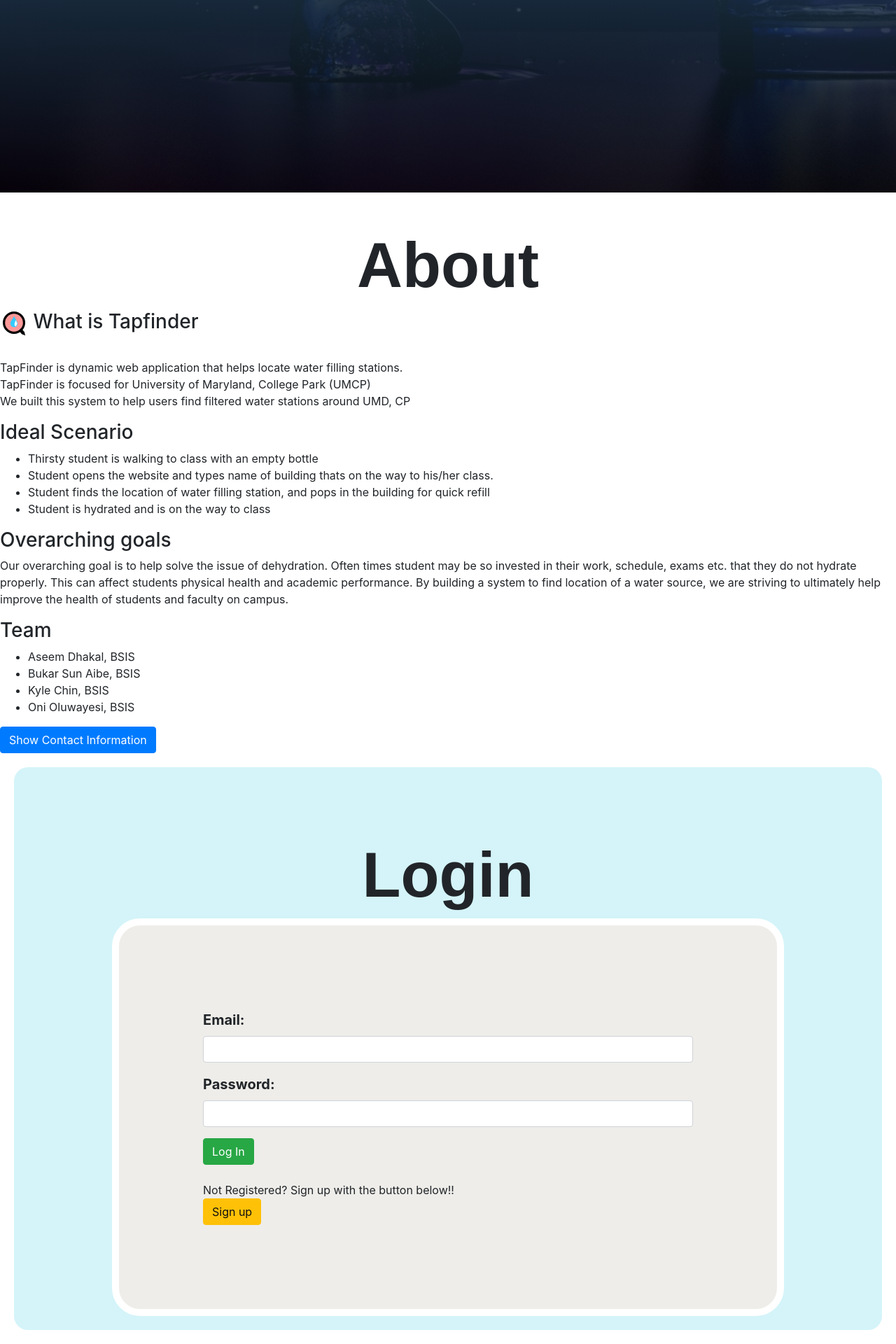
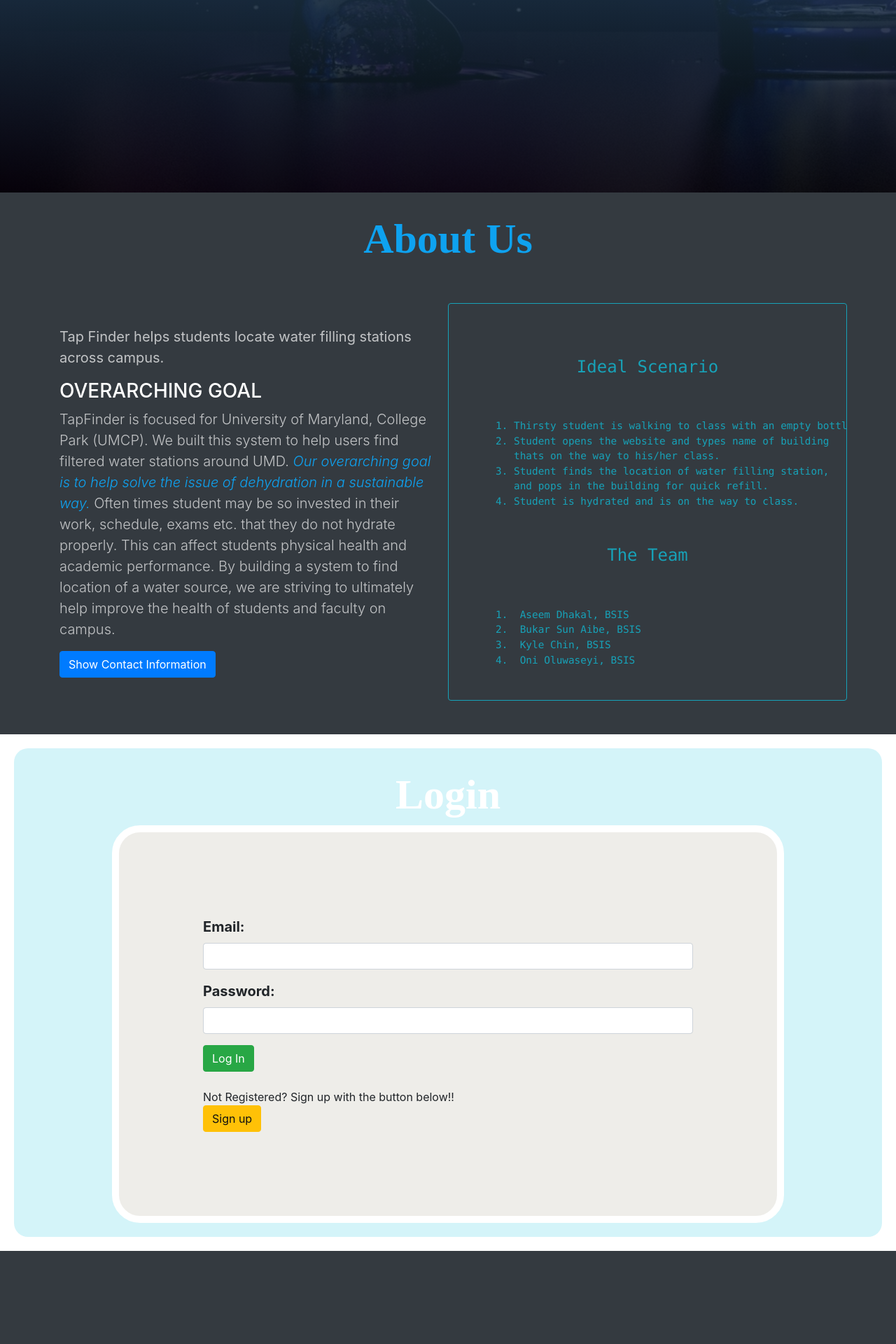
Before and after one commit to bsalibe/tapfinder, a PHP site: page /tapfinder.php in a window 1280 px wide. Shown: the part 979-2899 px from the top of the page at 70% size. After the commit the page ends 2766 px from the top, so only its background shows below. Run offline with PHP 8.4, Linux system fonts and the light colour scheme; some libraries are stand-ins or nearby versions.

Commit message:
about page done

```diff
--- a/buildingsearch.php
+++ b/buildingsearch.php
@@ -4,7 +4,7 @@
 $con = MySQLi_connect(
    "localhost", //Server host name.
    "root", //Database username.
-   "root", //Database password.
+   "Olomitt1", //Database password.
    "inst377" //Database name or anything you would like to call it.
 
 );
--- a/tapfinder.css
+++ b/tapfinder.css
@@ -10,16 +10,25 @@
 }
 
 #about {
-	padding-top: 50px;
-	background-color: white;
+	background: -webkit-linear-gradient(rgba(100,181,246 ,1), rgba(0,0,0,0.8)),
+  	 url(about.jpeg) 0% 0%/cover
+;
+	background: -o-linear-gradient(rgba(91, 20, 234, 1.), rgba(0,0,0,0.8)),
+  	 url(about.jpeg) 0% 0%/cover
+;
+	background: linear-gradient(rgba(43, 211, 174, 1.), rgba(0,0,0,0.8)),
+  	 url(about.jpeg) 0% 0%/cover
+;
+	padding-top: 30px;
+	/*background-color: white;*/
 }
 #login {
-	padding-top: 100px;
+	padding-top: 30px;
 	background-color: #D4F4F9;
 }
 
 #account {
-	padding-top: 100px;
+	padding-top: 30px;
 	background-color: #D4F4F9;
 	padding-bottom: 100px;
 }
@@ -38,8 +47,9 @@
 
 h1{
 	text-align: center;
-	font-family: sans-serif;
-	font-size: 90px;
+	font-family: comic;
+	font-size: 60px;
+	color: white;
 	font-weight: bolder;
 }
 
@@ -114,17 +124,22 @@ button{
 	background-color: white;
 }
 .align-search{
+	display: flex;
+	justify-content: center;
 	padding-left: 450px;
 	padding-top: 50px;
 	vertical-align: middle;
 	width: 750px;
+
 }
 .main-head{
+	font-size: 90px;
+	font-family: sans-serif;
 	padding-top: 150px;
 }
-img.resize {
-    width:540px; /* you can use % */
-    height: auto;
+.align-center{
+	display: flex;
+	justify-content: center;
 }
 a:hover {
 	text-decoration: underline;
@@ -132,3 +147,16 @@ a:hover {
 #message{
 	size: 100px;
 }
+#container{
+	display: flex;
+	justify-content: center;
+}
+.fill-80-viewport {
+  min-height: 80vh
+}
+.text-white-70 {
+  color: rgba(255,255,255,0.7)
+}
+.text-white-40 {
+  color: rgba(255,255,255,0.4)
+}
--- a/tapfinder.php
+++ b/tapfinder.php
@@ -54,7 +54,7 @@
   </a>
   <ul class="navbar-nav">
      <li class="nav-item">
-      <a class="nav-link" href="#home">HOME</a>
+      <a class="nav-link" href="#introduction">HOME</a>
    </li>
    <li class="nav-item">
       <a class="nav-link" href="#about">ABOUT</a>
@@ -67,8 +67,8 @@
 
 
 <!-- HOME PAGE-->
-<section id="introduction">
-   <div class="container"">
+<section id="introduction" align-items-center>
+   <div class="container">
       <h1 class= "text-white main-head">Tap Finder <span style="color: red">UMD</span></h1>
          <div class="input-group align-search" id= "response_form">
                <input type="text" id="search" class="form-control" name="building_name" placeholder="Enter building name..." aria-label="Search for..." autofocus="autofocus">
@@ -85,45 +85,41 @@
 
   </div>
 
-
-
 </section>
 
 <!-- ABOUT PAGE -->
 
-<section id ="about">
-   <h1> About </h1>
-   <h3> <img src="logo.svg" alt="Logo" style="width:40px"> What is Tapfinder</h3> </br>
-   <p>
-      TapFinder is dynamic web application that helps locate water filling stations.</br>
-      TapFinder is focused for University of Maryland, College Park (UMCP)</br>
-      We built this system to help users find filtered water stations around UMD, CP</br>
-   </p>
-   <h3>Ideal Scenario</h3>
-   <ul>
-      <li>Thirsty student is walking to class with an empty bottle</li>
-      <li>Student opens the website and types name of building thats on the way to his/her class.</li>
-      <li>Student finds the location of water filling station, and pops in the building for quick refill</li>
-      <li>Student is hydrated and is on the way to class</li>
-
-   </ul>
-   <h3>Overarching goals</h3>
-   <p>Our overarching goal is to help solve the issue of dehydration. Often times student may be so invested in their work, schedule, exams etc. that they do not hydrate properly. This can affect students physical health and academic performance. By building a system to find location of a water source, we are striving to ultimately help improve the health of students and faculty on campus.</p>
-
-   <h3>Team</h3>
-   <ul>
-      <li>Aseem Dhakal, BSIS</li>
-      <li>Bukar Sun Aibe, BSIS</li>
-      <li>Kyle Chin, BSIS</li>
-      <li>Oni Oluwayesi, BSIS</li>
-   </ul>
-
-   <!-- Button to Open the Modal -->
+<section id="info-2" class="bg-dark">
+<h1 style="padding-top: 30px; color: #0EA2F0FF"> About Us</h1>
+ <div class="container">
+   <div class="row align-items-center fill-80-viewport">
+     <div class="col-12 col-md-6 my-5 order-2 order-md-1">
+       <p class="lead text-white-70"><strong>Tap Finder helps students locate water filling stations across campus.</strong></p>
+       <h3 class="text-uppercase text-white">Overarching Goal</h3>
+       <p class="lead text-white-70">TapFinder is focused for University of Maryland, College Park (UMCP).
+      We built this system to help users find filtered water stations around UMD. <em><span style="color: #0EA2F0FF">Our overarching goal is to help solve the issue of dehydration in a sustainable way.</span></em> Often times student may be so invested in their work, schedule, exams etc. that they do not hydrate properly. This can affect students physical health and academic performance. By building a system to find location of a water source, we are striving to ultimately help improve the health of students and faculty on campus.</p>
       <button type="button" class="btn btn-primary" data-toggle="modal" data-target="#myModal"
    onmouseover="" style="cursor: pointer;">
    Show Contact Information
    </button>
 
+     </div>
+     <pre class="col-12 col-md-6 my-5 order-1 order-md-2 py-4 border border-info rounded text-info">
+      <span></span> <h4>Ideal Scenario</h4>
+      <span>1.</span> Thirsty student is walking to class with an empty bottle.
+      <span>2.</span> Student opens the website and types name of building
+      <span></span>   thats on the way to his/her class.
+      <span>3. </span>Student finds the location of water filling station,
+      <span></span>   and pops in the building for quick refill.
+      <span>4.</span> Student is hydrated and is on the way to class.
+      <span></span>     <h4>The Team</h4>
+      <span>1. </span> Aseem Dhakal, BSIS
+      <span>2. </span> Bukar Sun Aibe, BSIS
+      <span>3. </span> Kyle Chin, BSIS
+      <span>4. </span> Oni Oluwaseyi, BSIS
+      </pre>
+   </div>
+ </div>
  <!-- The Modal -->
    <div class="modal fade" id="myModal">
    <div class="modal-dialog">
@@ -151,11 +147,9 @@
       </div>
    </div>
    </div>
-
-</div>
 </section>
 
-<!-- about page content goes in here, import style sheet-->
+
 <div id="login" class="sections">
    <h1>Login</h1>
 
```
Also changed, not shown: findStation.php (+4 -5 lines), about.jpeg (added). Lines whose indentation alone changed are shown as unchanged.
